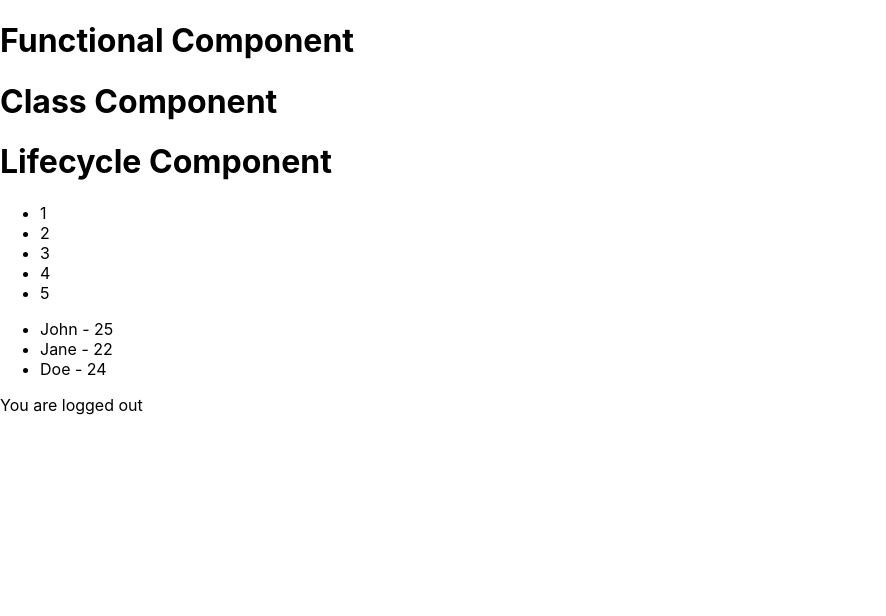
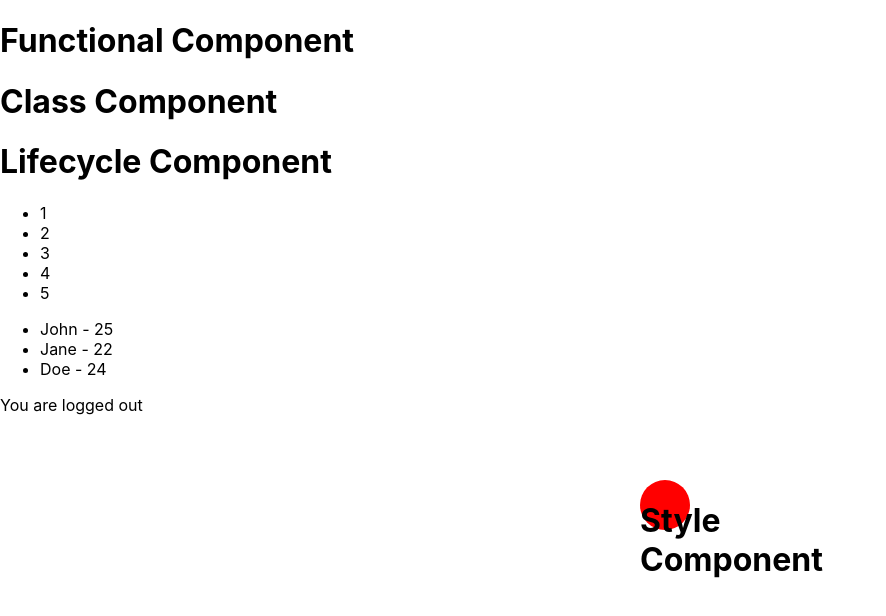
Before and after one commit to KanhaBacancy/React-my-app, a React (Create React App) app: page / in a window 1280 px wide. Shown: the top 616 px of the page, without its empty margins (0-886 px from the left). Built offline with nearby package versions, Linux system fonts and the light colour scheme.

Commit message:
Add Style component and CSS file

```diff
--- a/src/App.js
+++ b/src/App.js
@@ -6,6 +6,7 @@ import  Lifecycle from './Lifecycle'
 import  List from './List'
 import  Keys from './Keys'
 import  ConditionalRendering from './ConditionalRendering'
+import  Style from './Style'
 
 function App() {
   return (
@@ -16,6 +17,7 @@ function App() {
       <List />
       <Keys />
       <ConditionalRendering />
+      <Style />
     </div>
   );
 }
--- /dev/null
+++ b/src/Style.js
@@ -0,0 +1,12 @@
+import React from 'react';
+import  './style.css';
+
+function Style() {
+  return (
+    <div className="moving_ball">
+      <h1>Style Component</h1>
+    </div>
+  );
+}
+
+export  default Style;
--- /dev/null
+++ b/src/style.css
@@ -0,0 +1,10 @@
+.moving_ball {
+  position: absolute;
+  top: 60%;
+  left: 50%;
+  width: 50px;
+  height: 50px;
+  background-color: red;
+  border-radius: 50%;
+  animation: move 2s infinite;
+}
```
